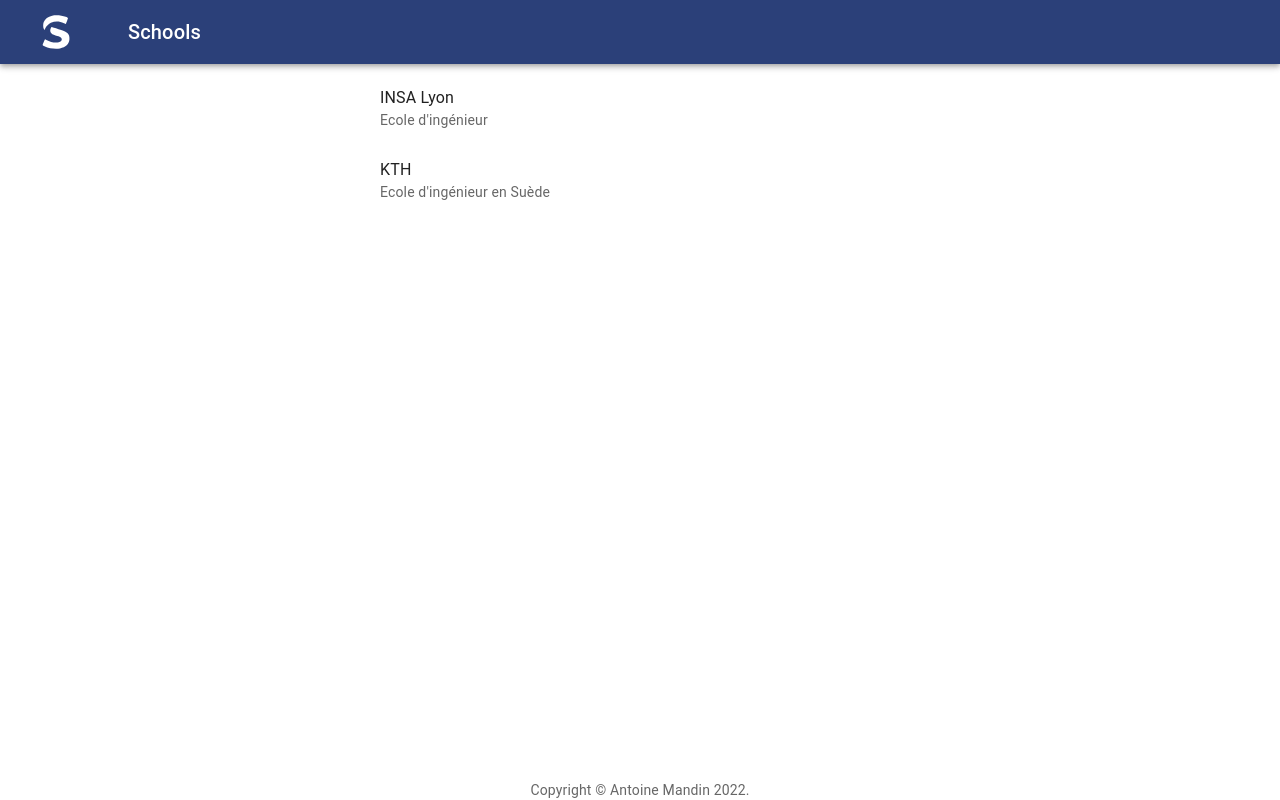
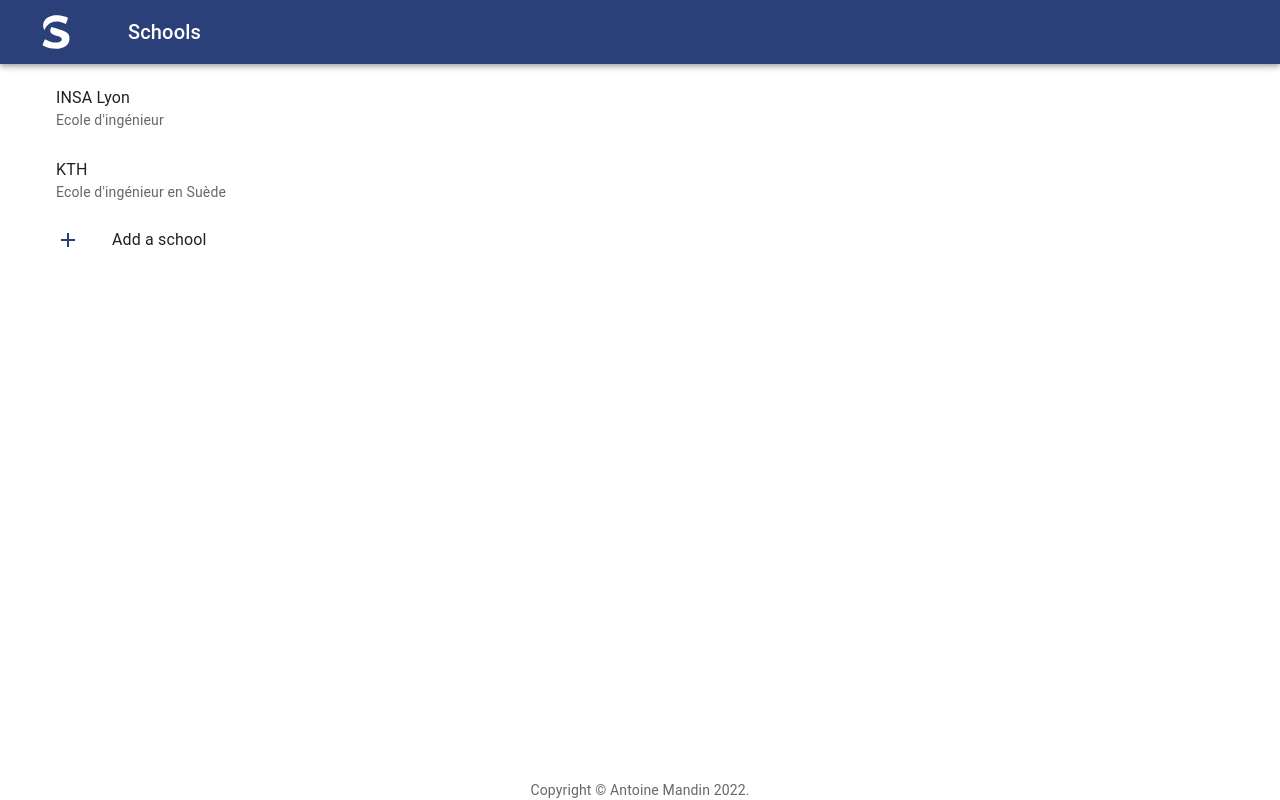
Before and after one commit to Doreapp/skillect, a React (Create React App) app in the folder frontend/: page / in a window 1280 px wide. Built offline with nearby package versions, Linux system fonts and the light colour scheme.

Commit message:
:lipstick: Introduce "Add school" button

```diff
--- a/frontend/src/components/SchoolsPage.tsx
+++ b/frontend/src/components/SchoolsPage.tsx
@@ -2,12 +2,25 @@
  * Page containing schools
  */
 
-import { Container, List, ListItem, ListItemText } from '@mui/material'
+import { List, ListItem, ListItemText, ListItemButton, ListItemIcon } from '@mui/material'
 import * as React from 'react'
 import School from '../models/School'
+import AddIcon from '@mui/icons-material/Add'
 
 export interface SchoolsPageProps {
   schools: School[]
+}
+
+function AddButton (): JSX.Element {
+  return <ListItemButton
+    onClick={(event) => console.log(event, 0)}
+    alignItems="center" >
+    <ListItemIcon>
+      <AddIcon color="primary"/>
+    </ListItemIcon>
+    <ListItemText
+      primary="Add a school" />
+  </ListItemButton>
 }
 
 export default function SchoolsPage (props: SchoolsPageProps): JSX.Element {
@@ -15,19 +28,20 @@
   let key = 0
   for (const school of props.schools) {
     items.push(
-        <Container maxWidth="sm">
-        <ListItem key={key++}>
+        <ListItem key={key++} className="p-0">
+          <ListItemButton>
             <ListItemText
                 primary={school.name}
                 secondary={school.description} />
+          </ListItemButton>
         </ListItem>
-        </Container>
     )
   }
 
   return (
      <List>
          {items}
+        {AddButton()}
      </List>
   )
 }
```
